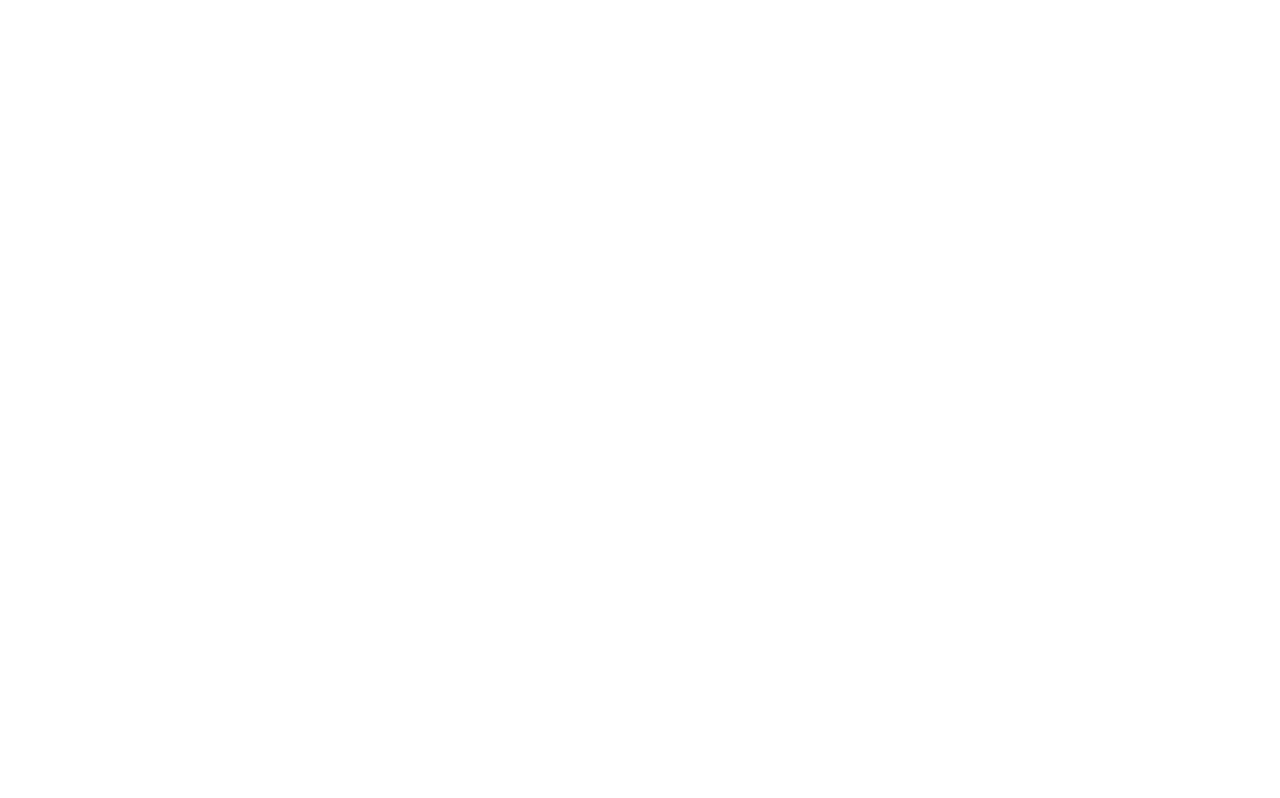
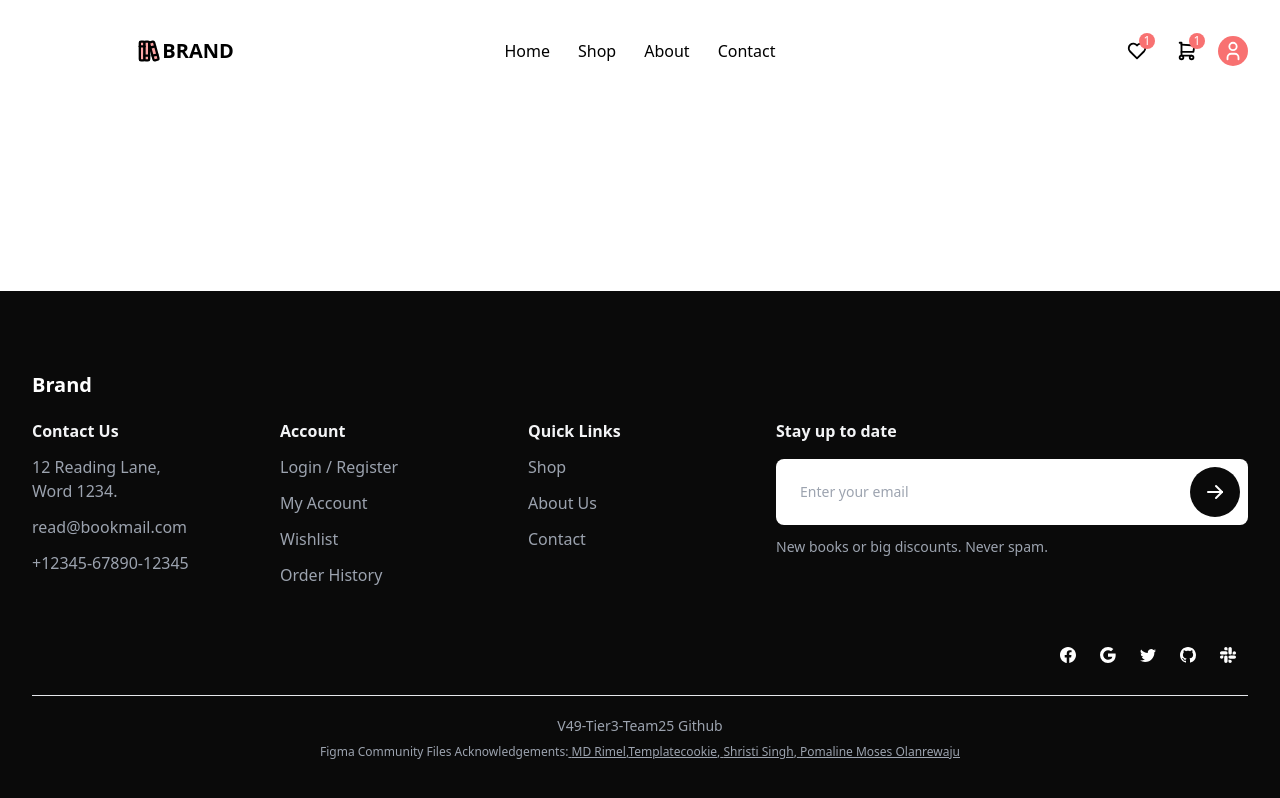
Before and after one commit to chingu-voyages/v49-tier3-team-25, a React (Vite) app in the folder client/: page / in a window 1280 px wide. Before the commit this address had no page. Built offline with nearby package versions, Linux system fonts and the light colour scheme.

Commit message:
add layout & outlet

```diff
--- a/client/src/App.tsx
+++ b/client/src/App.tsx
@@ -1,13 +1,16 @@
 import { BrowserRouter as Router, Route, Routes } from "react-router-dom";
 import { Signup } from "./pages/Signup";
 import Signin from "./pages/Signin";
+import Layout from "./pages/Layout";
 
 function App() {
   return (
     <Router>
       <Routes>
-        <Route path="/signup" element={<Signup />} />
-        <Route path="/signin" element={<Signin />} />
+        <Route path="/" element={<Layout />}>
+          <Route path="/signup" element={<Signup />} />
+          <Route path="/signin" element={<Signin />} />
+        </Route>
       </Routes>
     </Router>
   );
--- /dev/null
+++ b/client/src/pages/Layout.tsx
@@ -0,0 +1,17 @@
+import { Outlet } from "react-router-dom";
+import Header from "../components/Header";
+import Footer from "../components/Footer";
+import { useLocation } from "react-router-dom";
+
+export default function Layout() {
+  const location = useLocation();
+  return (
+    <div className="flex flex-col min-h-screen gap-5 ">
+      {!location.pathname.includes("dashboard") && <Header />}
+      <main className="flex-grow">
+        <Outlet />
+      </main>
+      {!location.pathname.includes("dashboard") && <Footer />}
+    </div>
+  );
+}
```
